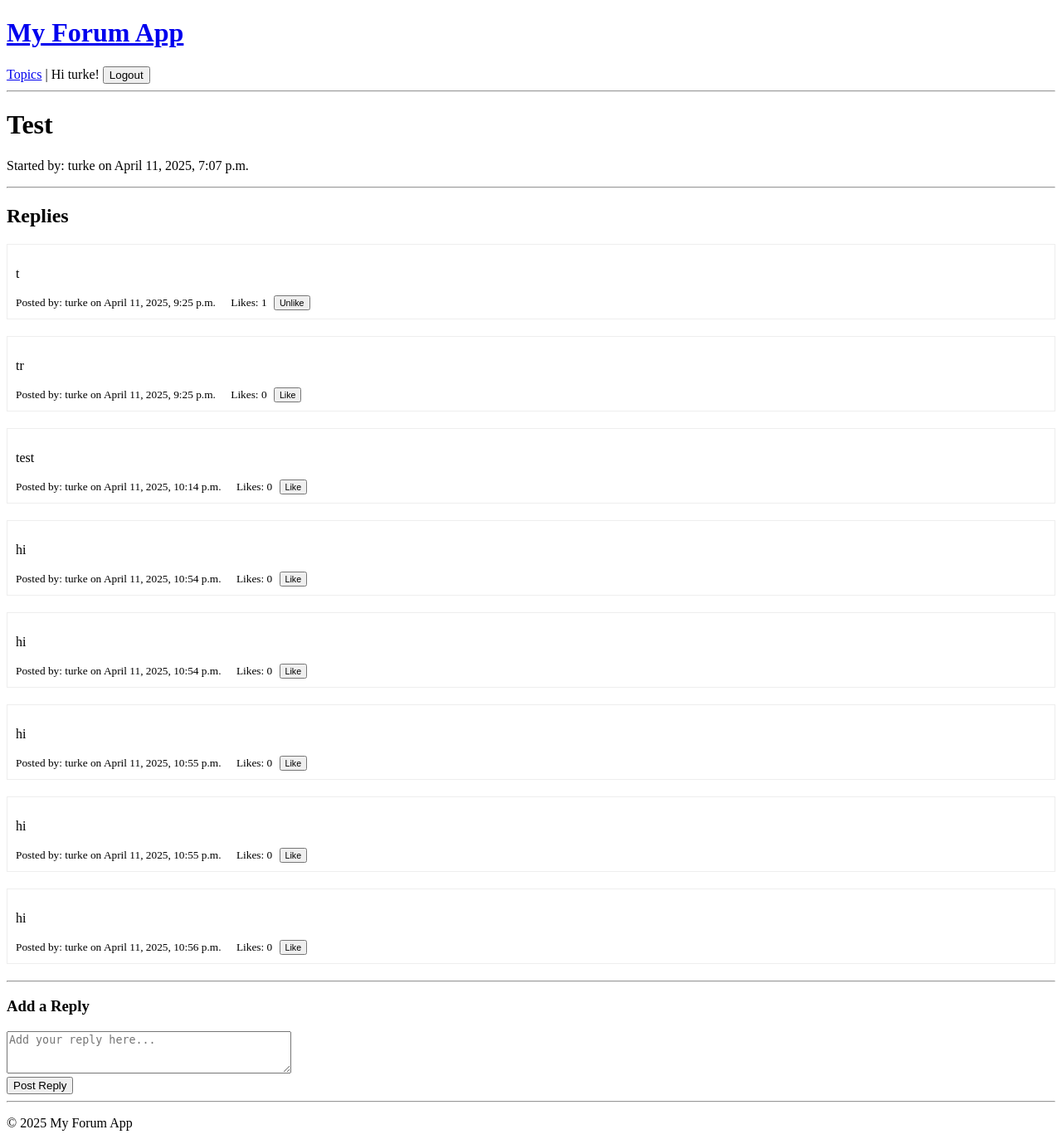
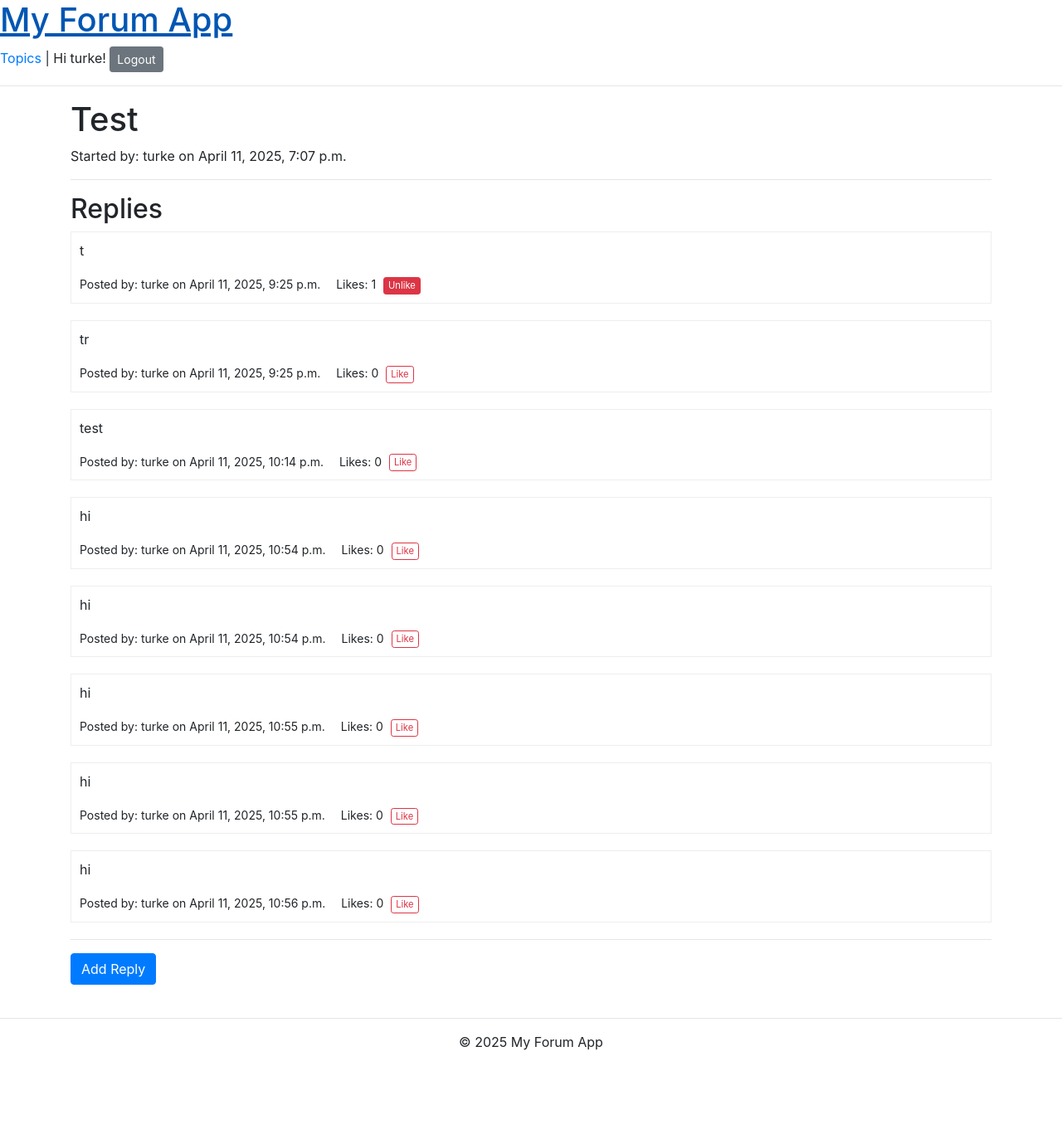
Before and after one commit to tugrapaydiner/SENG2040_A4, a Django app: page /topic/1/ in a window 1280 px wide. Shown: the whole page at 83% size. After the commit the page ends 1266 px from the top, so only its background shows below. Run offline with Django 5.2, Linux system fonts and the light colour scheme; a user stored in the database is signed in; data comes from the database, SQL or seed files in the repository; both versions use the stored data as it was after the commit; some libraries are stand-ins or nearby versions.

Commit message:
Move reply form into modal, fix like view import, update Bootstrap setup, and verify AJAX works

```diff
--- a/src/posts/templates/posts/topic_detail.html
+++ b/src/posts/templates/posts/topic_detail.html
@@ -53,13 +53,36 @@
 
 <hr>
 
-<h3>Add a Reply</h3>
 {% if user.is_authenticated %}
-<form method="post" action="" id="post-reply-form">
-    {% csrf_token %}
-    {% crispy form %}
-    <button type="submit" class="btn btn-primary mt-2" id="post-reply-submit-button">Post Reply</button>
-</form>
+<button type="button" class="btn btn-primary mb-3" data-toggle="modal" data-target="#createPostModal">
+    Add Reply
+</button>
+
+<div class="modal fade" id="createPostModal" tabindex="-1" aria-labelledby="createPostModalLabel" aria-hidden="true">
+    <div class="modal-dialog">
+        <div class="modal-content">
+
+            <form method="post" action="" id="post-reply-form">
+                {% csrf_token %}
+
+                <div class="modal-header">
+                    <h5 class="modal-title" id="createPostModalLabel">Create a New Post</h5>
+                    <button type="button" class="close" data-dismiss="modal" aria-label="Close">
+                        <span aria-hidden="true">×</span>
+                    </button>
+                </div>
+                <div class="modal-body">
+                    {% crispy form %}
+                </div>
+                <div class="modal-footer">
+                    <button type="button" class="btn btn-secondary" data-dismiss="modal">Close</button>
+                    <button type="submit" class="btn btn-primary" id="post-reply-submit-button">Post Reply</button>
+                </div>
+
+            </form>
+        </div>
+    </div>
+</div>
 {% else %}
 <p>Please <a href="{% url 'login' %}?next={{ request.path }}">login</a> to post a reply.</p>
 {% endif %}
--- a/src/posts/views.py
+++ b/src/posts/views.py
@@ -2,7 +2,7 @@ from django.shortcuts import render, get_object_or_404, redirect
 from .models import Topic, Post
 from django.contrib.auth.decorators import login_required
 from .forms import PostForm
-from django.http import JsonResponse
+from django.http import JsonResponse, HttpResponseForbidden
 
 def topic_list(request):
     topics = Topic.objects.all().order_by('-created_at') # sort by created_at  (newest first)
--- a/src/templates/base.html
+++ b/src/templates/base.html
@@ -4,6 +4,7 @@
     <meta charset="UTF-8">
     <meta name="viewport" content="width=device-width, initial-scale=1.0">
     <title>{% block title %}My Forum{% endblock title %}</title>
+    <link href="https://cdn.jsdelivr.net/npm/bootstrap@4.6.2/dist/css/bootstrap.min.css" rel="stylesheet" integrity="sha384-xOolHFLEh07PJGoPkLv1IbcEPTNtaed2xpHsD9ESMhqIYd0nLMwNLD69Npy4HI+N" crossorigin="anonymous">
 </head>
 <body>
     <header>
@@ -14,7 +15,7 @@
             <span>Hi {{ user.username }}!</span>
             <form action="{% url 'logout' %}" method="post" style="display: inline;">
                 {% csrf_token %}
-                <button type="submit">Logout</button>
+                <button type="submit" class="btn btn-sm btn-secondary">Logout</button>
             </form>
             {% else %}
             <a href="{% url 'login' %}">Login</a>
@@ -23,16 +24,19 @@
         <hr>
     </header>
 
-    <main>
+    <main class="container mt-3">
         {% block content %}
         <p>Welcome to the forum!</p>
         {% endblock content %}
     </main>
 
-    <footer>
+    <footer class="mt-4 text-center">
         <hr>
         <p>© {% now "Y" %} My Forum App</p>
     </footer>
+
+    <script src="https://cdn.jsdelivr.net/npm/jquery@3.5.1/dist/jquery.slim.min.js" integrity="sha384-DfXdz2htPH0lsSSs5nCTpuj/zy4C+OGpamoFVy38MVBnE+IbbVYUew+OrCXaRkfj" crossorigin="anonymous"></script>
+    <script src="https://cdn.jsdelivr.net/npm/bootstrap@4.6.2/dist/js/bootstrap.bundle.min.js" integrity="sha384-Fy6S3B9q64WdZWQUiU+q4/2Lc9npb8tCaSX9FK7E8HnRr0Jz8D6OP9dO5Vg3Q9ct" crossorigin="anonymous"></script>
 
     {% block scripts %}
     {% endblock scripts %}
```
Also changed, not shown: src/db.sqlite3.
